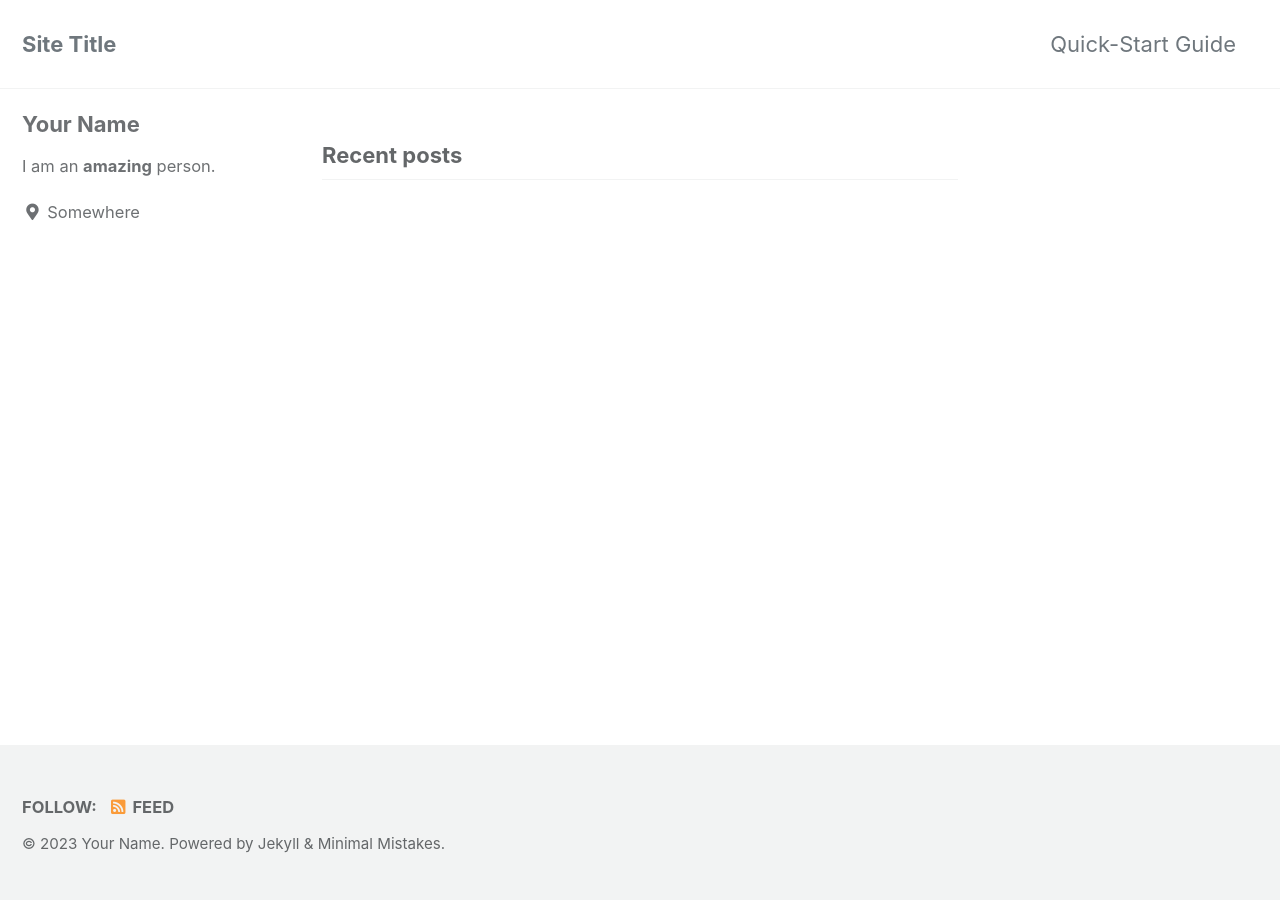
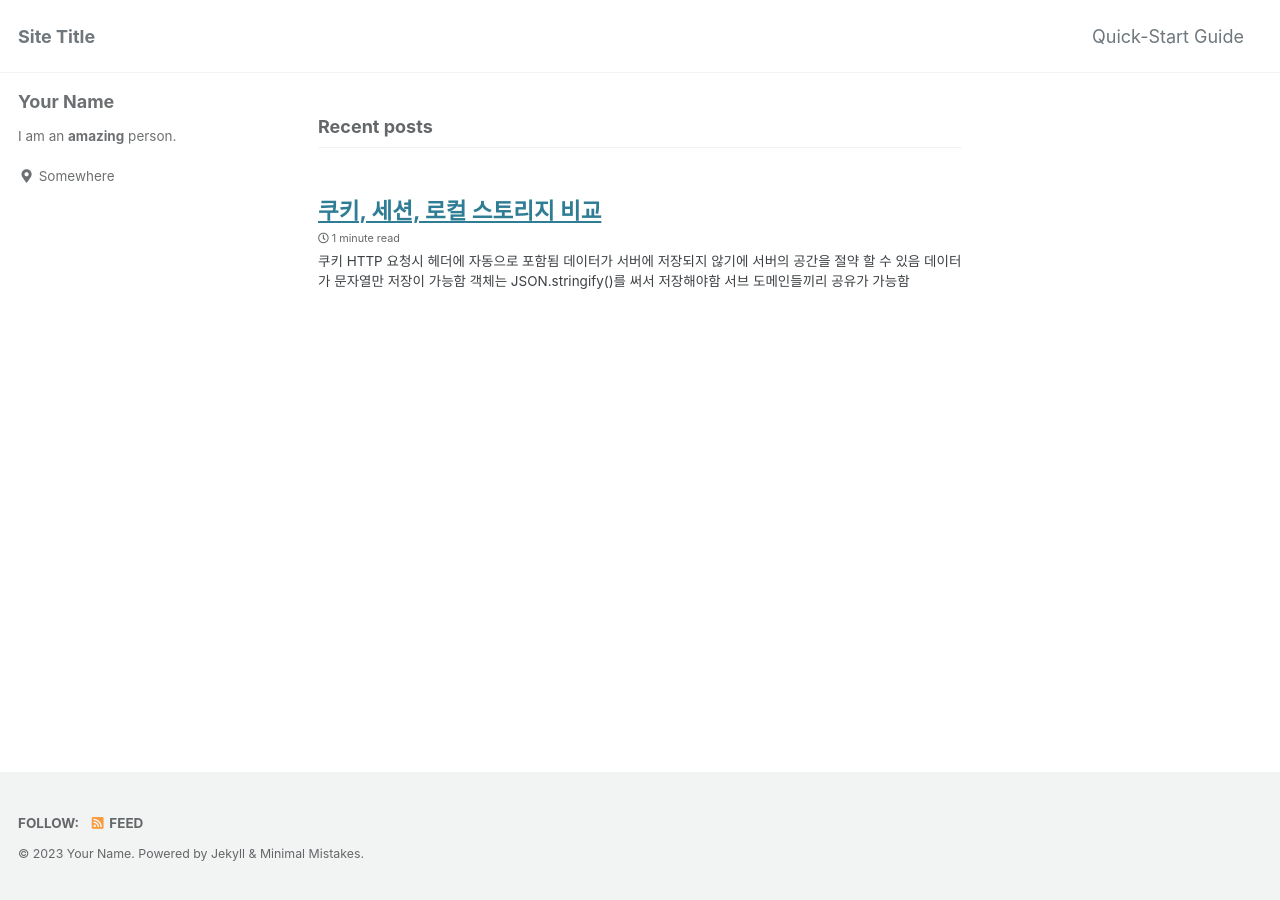
Before and after one commit to kkjh9909/kkjh9909.github.io, a Jekyll site: the page built from index.html, in a window 1280 px wide. Built offline with Jekyll 4.4.1, drawn with Linux system fonts in a browser that asks for light colours; cached includes are drawn as plain includes; the list of posts is cut into pages by our own code; part of the change alters nothing that is shown.

Commit message:
06-12 로그인 방식 비교

```diff
--- /dev/null
+++ b/_posts/2023-06-12-login.md
@@ -0,0 +1,79 @@
+---
+title: "쿠키, 세션, 로컬 스토리지 비교"
+
+categories:
+- Web
+
+tags:
+- Web
+- Login
+---
+
+#### 쿠키
+- HTTP 요청시 헤더에 자동으로 포함됨
+- 데이터가 서버에 저장되지 않기에 서버의 공간을 절약 할 수 있음
+- 데이터가 문자열만 저장이 가능함 객체는 JSON.stringify()를 써서 저장해야함
+- 서브 도메인들끼리 공유가 가능함
+
+#### 로컬 스토리지
+- 브라우저를 종료해도 영구적으로 데이터가 남아있음
+- JS 코드로 어디서든 접근이 가능함
+- 브라우저에 데이터가 영구적으로 남아있음
+- 객체 타입의 데이터를 저장할 수 있음
+
+#### 세션 스토리지
+- 브라우저를 닫을 경우 세션이 사라져버림
+- 일반적인 세션을 저장할 때 사용가능하지만 일시적으로
+클라이언트가 데이터 저장 용도로도 사용 가능함
+
+
+
+
+<br/>
+
+**세 저장소 모두 같은 도메인에선 저장소를 공유 가능함.
+그럼 무엇을 써야 하는가?**
+<p style="text-align: center; font-size: 20px">
+  <img src="https://github.com/kkjh9909/kkjh9909.github.io/assets/63646062/9f72aa4a-6882-423f-becf-eb76f7a0bea9"/>
+  (유튜브의 쿠키 목록)
+</p>
+
+구글의 유튜브의 경우에는 로그인 정보를 로컬스토리지에서 저장하지 않고 쿠키를 사용함.
+그런데 구글은 YOUTUBE, GMAIL, GOOGLE 등 한쪽에서 로그인 시에 모든 서비스가 이용 가능함.
+
+[https://www.google.com](https://www.google.com)
+[https://gmail.google.com](https://gmail.google.com)
+[https://www.youtube.com](https://youtube.com)
+[https://accounts.google.com](https://accounts.google.com)
+[http://drive.google.com](http://drive.google.com)
+
+등등 구글의 서비스들의 링크를 보면 유튜브를 제외한 사이트는 xxx.google.com 이 공통으로 들어감
+그리고 한쪽에서 로그인 시에 accounts.google.com 링크로 가서 인증 후 쿠키를 발급 받고 모든 서비스 이용이 가능함
+또한 쿠키의 만료기한이 13개로 긴편이고 여러 쿠키를 사용해서 로그인과 보안을 유지함(Refresh Token을 사용하진 않는 것으로 보임)
+
+**그럼 왜 구글은 모두가 공유 가능한가?**
+
+이렇게 계정 하나로 모든 웹사이트가 공유하는걸 SSO (Single Sign On)라고 하는데 사용자 경험을 위해
+많은 사이트들이 이러한 방식을 도입했음.
+
+근데 쿠키의 경우 다른 도메인끼리는 공유를 못하는게 일반적임.
+
+구글의 경우 최상위 도메인은 google.com 으로 설정이 되어 있음
+다른 서비스들의 경우에는
+xxx.google.com 등으로 끝나는게 많음
+
+쿠키의 경우에는 일반적으론 도메인끼리 공유가 안되지만 상위 도메인과 서브 도메인끼리는 공유가 가능함.
+google.com이 상위 도메인이고 xxx.google.com 등 서브 도메인을 만든 후에
+도메인들끼리 쿠키를 공유하는 것으로 예상됨.
+
+## 결론
+1. 쿠키가 구현도 간단하고 자동으로 헤더에 담겨서 서브 도메인들끼리 공유가 가능하기에 사용하기에 좋은 것 같다.
+2. 로컬 스토리지의 경우에는 만료날짜를 설정하지 못해서 로그인 정보를 담기엔 취약하다.
+3. 세션의 경우 브라우저 종료시 사라지기도 하고 서버의 부담이 크다.
+4. 구글은 쿠키 여러개를 활용해서 로그인을 유지하고 쿠키의 기한을 길게 잡아서 자동로그인을 구현함.
+
+---
+- 사이트의 구조가 커지고 여러 서버를 통해 로그인 정보를 공유하려면 쿠키도 좋은 선택지 일 수 있음.
+- Refresh Token을 활용해서 자동 로그인을 구현할 필요 없이 쿠키 여러개를 같이 활용해서 로그인을 유지하면 DB에 저장할 필요도 없고
+더 나은 방법이 될 수도 있는 것으로 보임
+---
--- a/_sass/minimal-mistakes/_reset.scss
+++ b/_sass/minimal-mistakes/_reset.scss
@@ -8,18 +8,18 @@ html {
   /* apply a natural box layout model to all elements */
   box-sizing: border-box;
   background-color: $background-color;
-  font-size: 16px;
+  font-size: 20px;
 
   @include breakpoint($medium) {
     font-size: 18px;
   }
 
   @include breakpoint($large) {
-    font-size: 20px;
+    font-size: 18px;
   }
 
   @include breakpoint($x-large) {
-    font-size: 22px;
+    font-size: 18px;
   }
 
   -webkit-text-size-adjust: 100%;
```
